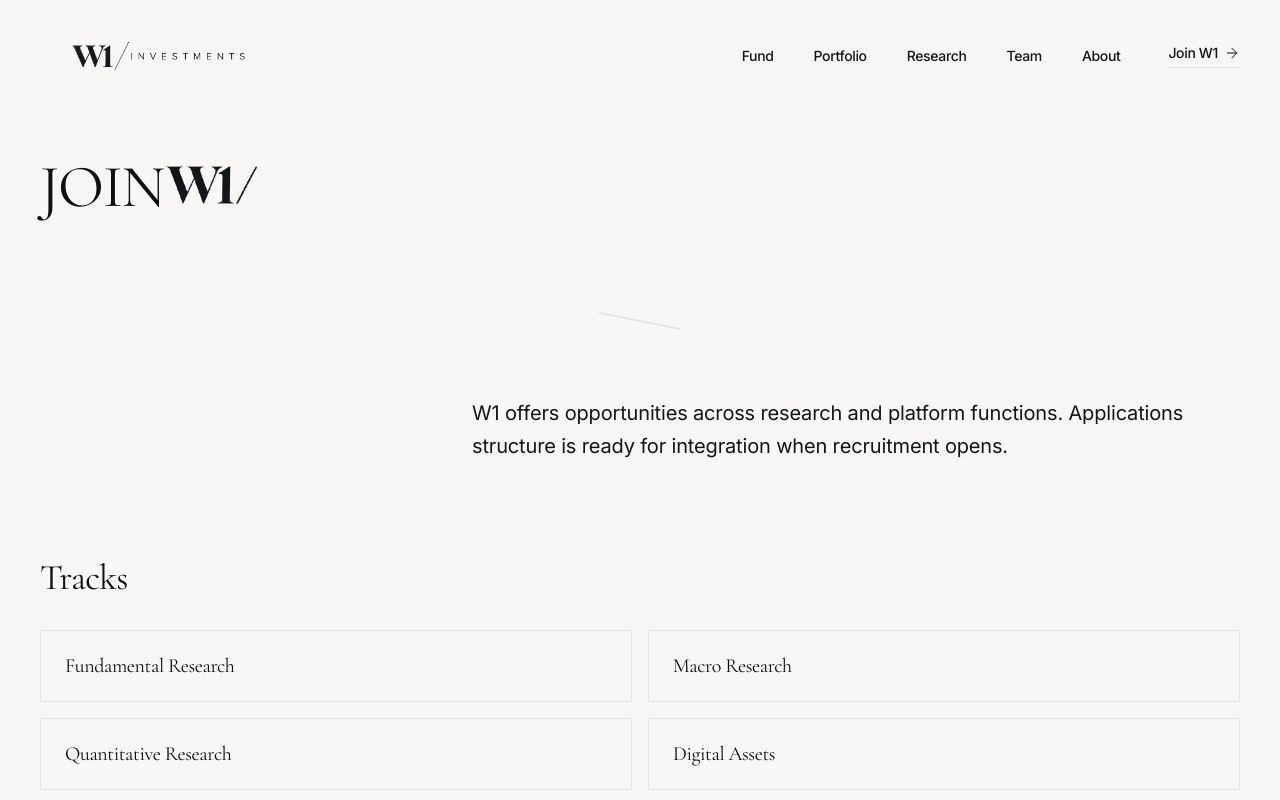
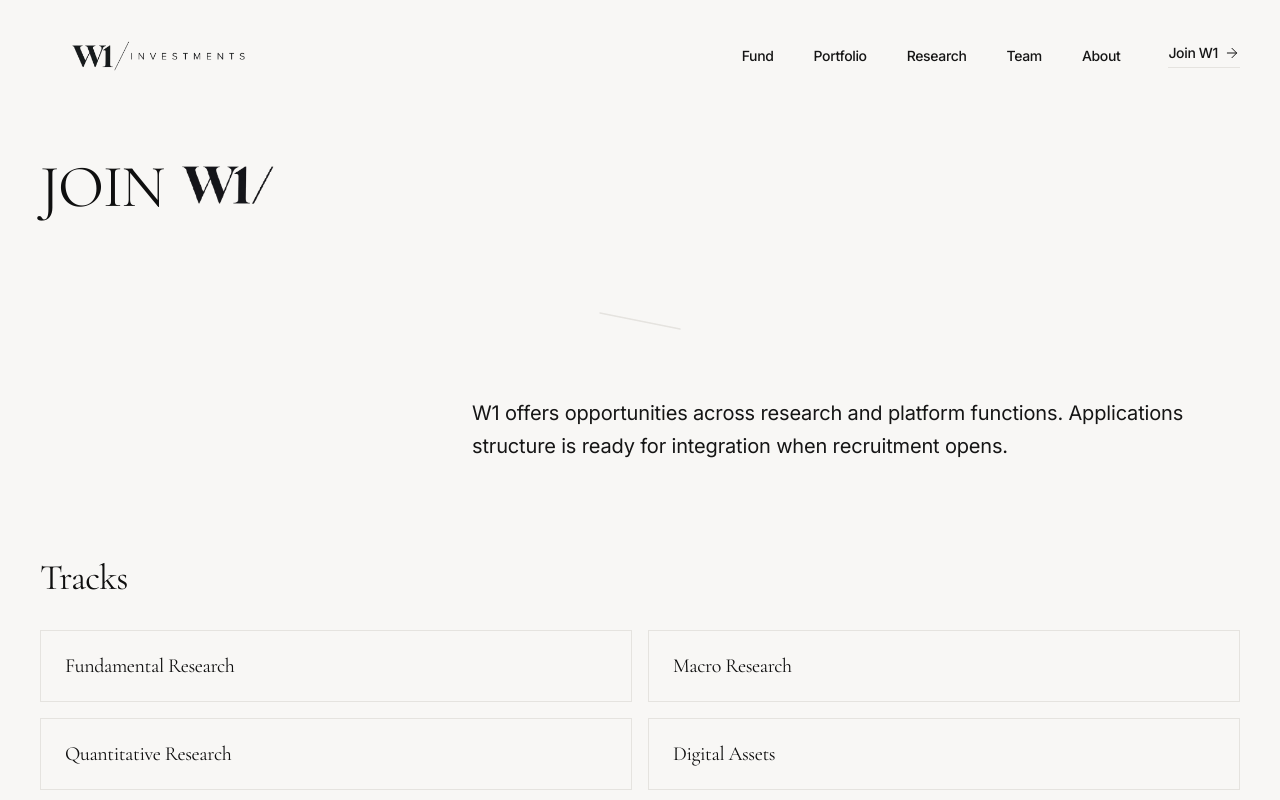
Before and after one commit to sillyboiii/w1-investments, a Next.js app: page /join in a window 1280 px wide. Shown: the top 800 px of the page. Built offline with nearby package versions, Linux system fonts and the light colour scheme.

Commit message:
Nudge join W1 mark spacing

```diff
--- a/src/app/join/page.tsx
+++ b/src/app/join/page.tsx
@@ -28,7 +28,7 @@ export default function JoinPage() {
             >
               <h1 className="flex flex-wrap items-center gap-2 text-3xl md:text-5xl lg:text-6xl font-serif tracking-tight leading-[1.05]">
                 JOIN
-                <W1Mark size="lg" className="-ml-10 h-auto w-32 md:-ml-14 md:w-44 lg:-ml-16 lg:w-52" />
+                <W1Mark size="lg" className="-ml-7 h-auto w-32 md:-ml-10 md:w-44 lg:-ml-12 lg:w-52" />
               </h1>
 
               <SlashDivider delay={0.2} />
```
